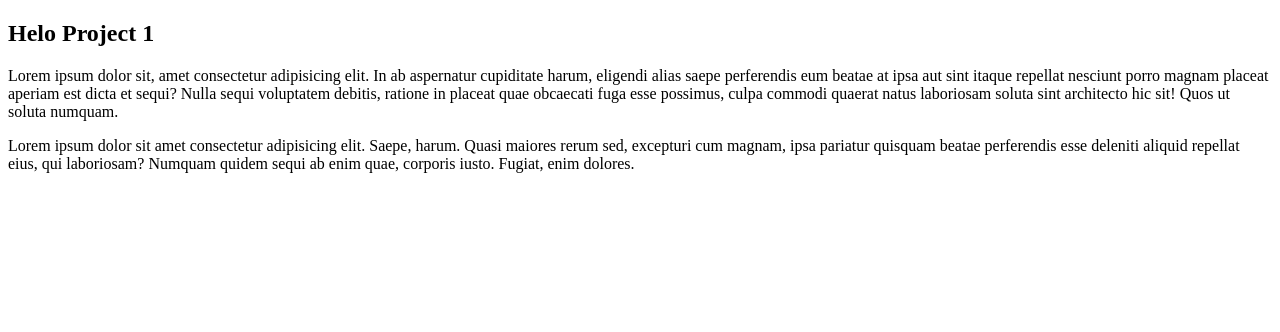
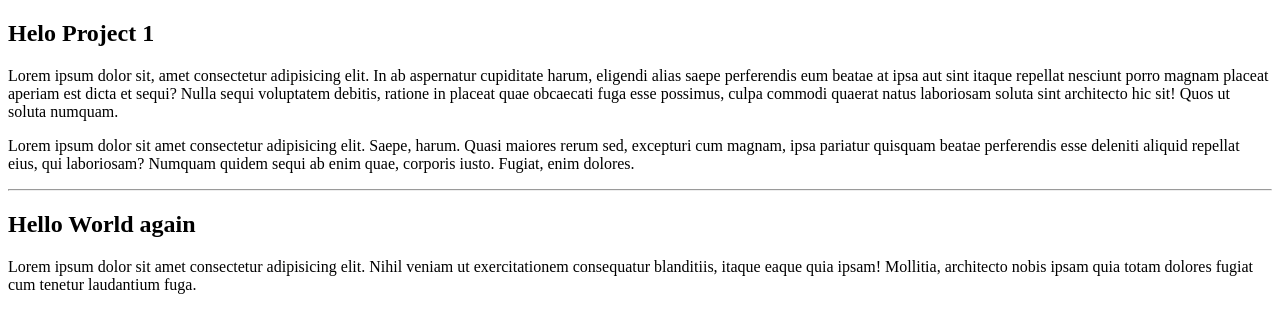
Before and after one commit to Bikashbesti/Project-1, a plain HTML site: page index.html in a window 1280 px wide. Drawn offline with Linux system fonts and the light colour scheme.

Commit message:
Last Commit again

```diff
--- a/index.html
+++ b/index.html
@@ -19,6 +19,10 @@
         magnam, ipsa pariatur quisquam beatae perferendis esse deleniti aliquid repellat eius, qui laboriosam? Numquam
         quidem sequi ab enim quae, corporis iusto. Fugiat, enim dolores.
     </p>
+    <hr>
+    <h2>Hello World again</h2>
+    Lorem ipsum dolor sit amet consectetur adipisicing elit. Nihil veniam ut exercitationem consequatur blanditiis,
+    itaque eaque quia ipsam! Mollitia, architecto nobis ipsam quia totam dolores fugiat cum tenetur laudantium fuga.
 </body>
 
 </html>
```
